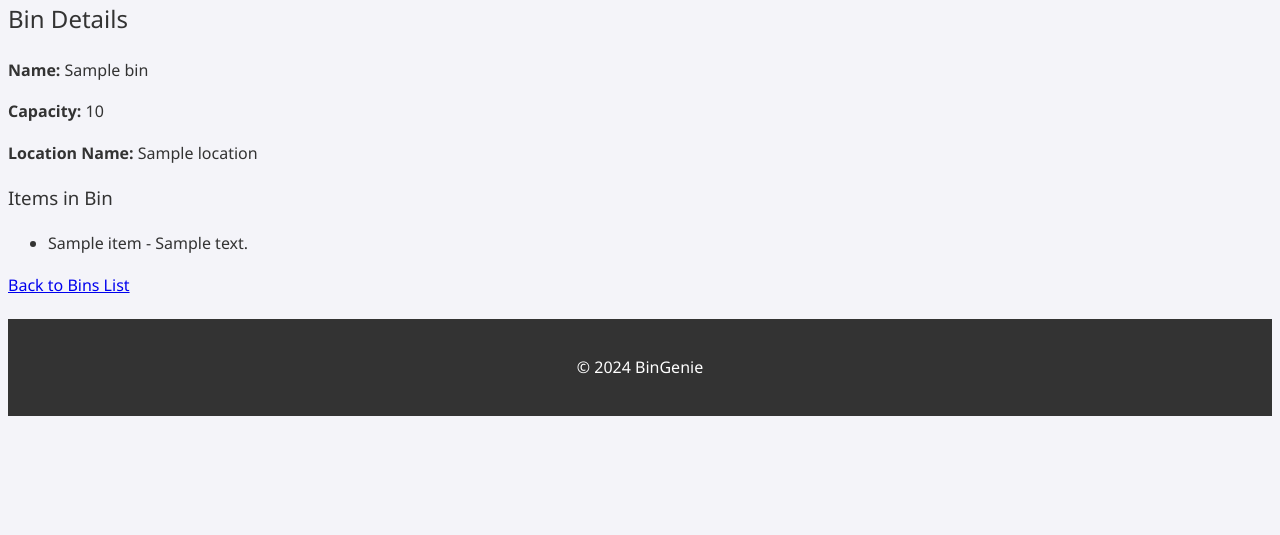
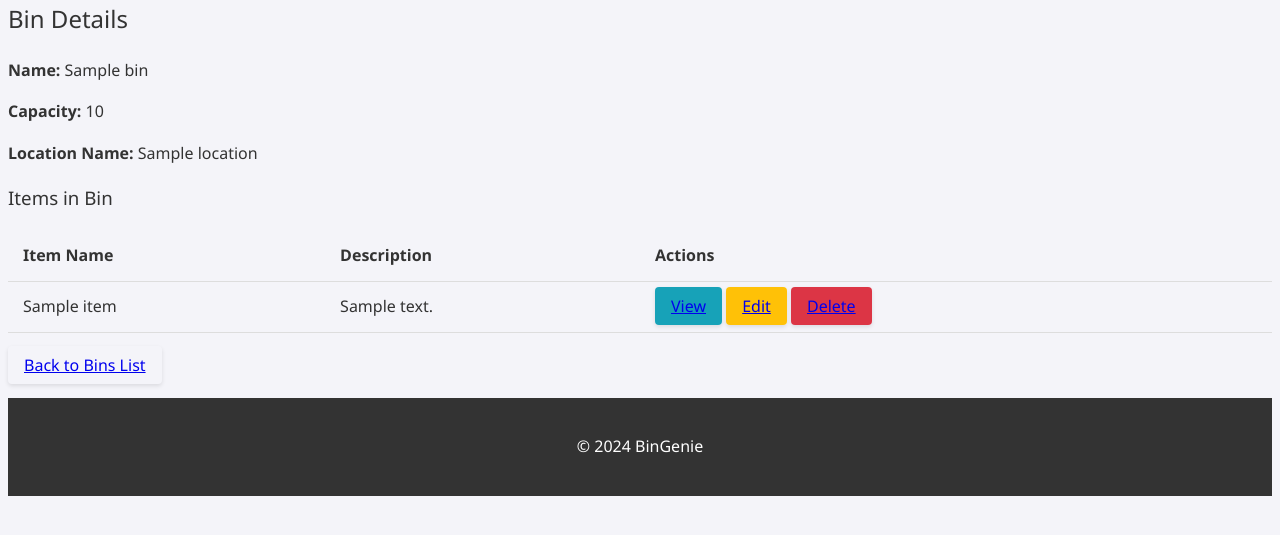
Before and after one commit to nathcarr55/Home-Inventory-Management, a Flask app: template BinGenie/templates/bins/bin_detail.html in a window 1280 px wide. Shown: the part 34-569 px from the top of the page. Run offline with Flask 3, Linux system fonts and the light colour scheme; the template is opened without the code that fills it: most values are stand-ins (such as "Sample title", 1, 10 or a date in 2020).

Commit message:
Updated the bin ui so that you can interact with items in the bin

```diff
--- a/BinGenie/templates/bins/bin_detail.html
+++ b/BinGenie/templates/bins/bin_detail.html
@@ -8,14 +8,37 @@
     <p><strong>Location Name:</strong> {{ location.name }}</p>
 
     <h3>Items in Bin</h3>
-    <ul>
-        {% for item in items %}
-        <li>{{ item.name }} - {{ item.description }}</li>
-        {% else %}
-        <li>No items found in this bin.</li>
-        {% endfor %}
-    </ul>
+    {% if items %}
+    <table>
+        <thead>
+            <tr>
+                <th>Item Name</th>
+                <th>Description</th>
+                <th>Actions</th>
+            </tr>
+        </thead>
+        <tbody>
+            {% for item in items %}
+            <tr>
+                <td>{{ item.name }}</td>
+                <td>{{ item.description }}</td>
+                <td>
+                    <a href="{{ url_for('items_bp.get_item', id=item.id) }}" class="btn btn-info">View</a>
+                    <a href="{{ url_for('items_bp.edit_item', id=item.id) }}" class="btn btn-warning">Edit</a>
+                    <a href="{{ url_for('items_bp.delete_item', id=item.id) }}" class="btn btn-danger" onclick="return confirm('Are you sure?')">Delete</a>
+                </td>
+            </tr>
+            {% else %}
+            <tr>
+                <td colspan="3">No items found in this bin.</td>
+            </tr>
+            {% endfor %}
+        </tbody>
+    </table>
+    {% else %}
+    <p>No items found in this bin.</p>
+    {% endif %}
 
-    <a href="{{ url_for('bins_bp.list_bins') }}">Back to Bins List</a>
+    <a href="{{ url_for('bins_bp.list_bins') }}" class="btn">Back to Bins List</a>
 </div>
 {% endblock %}
```
